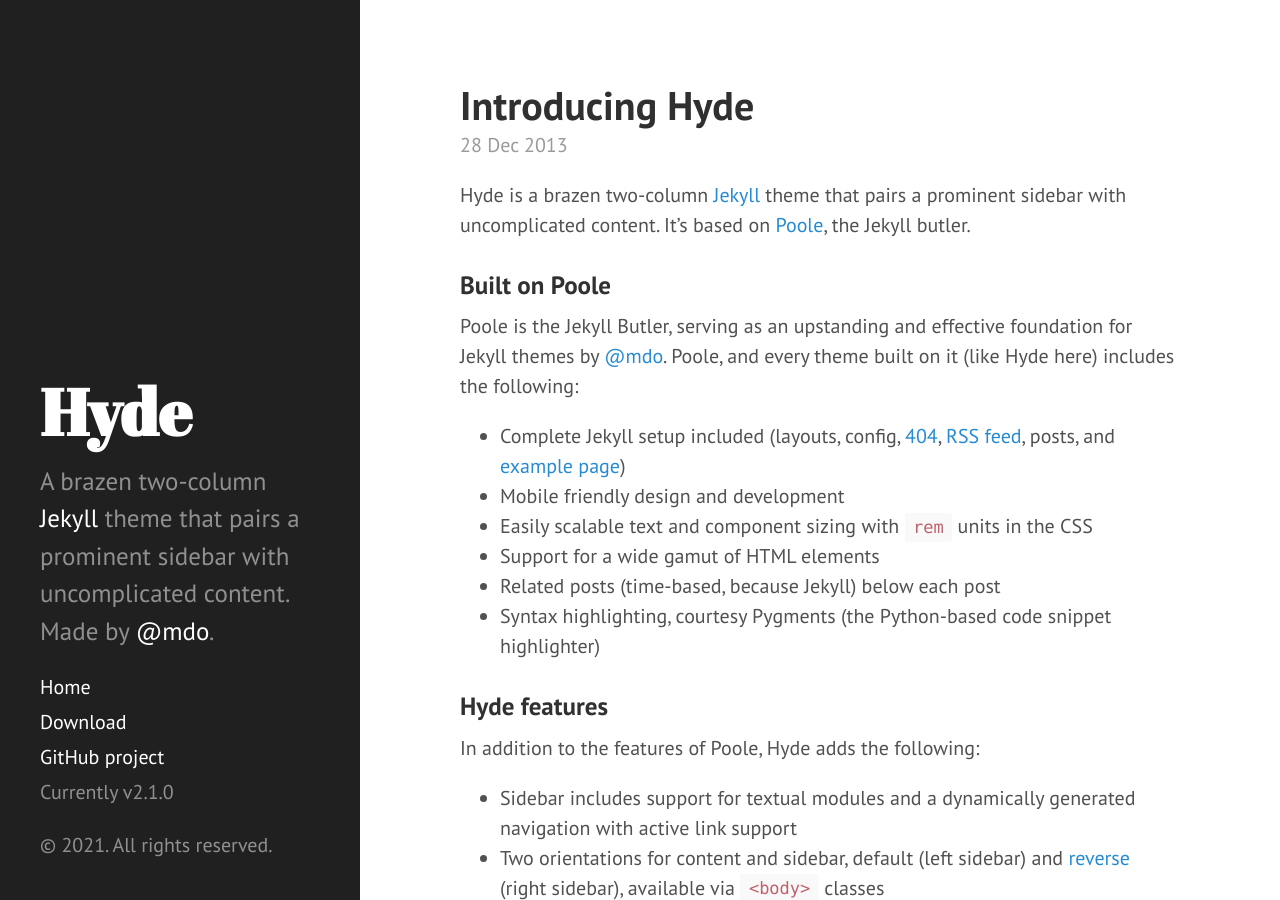
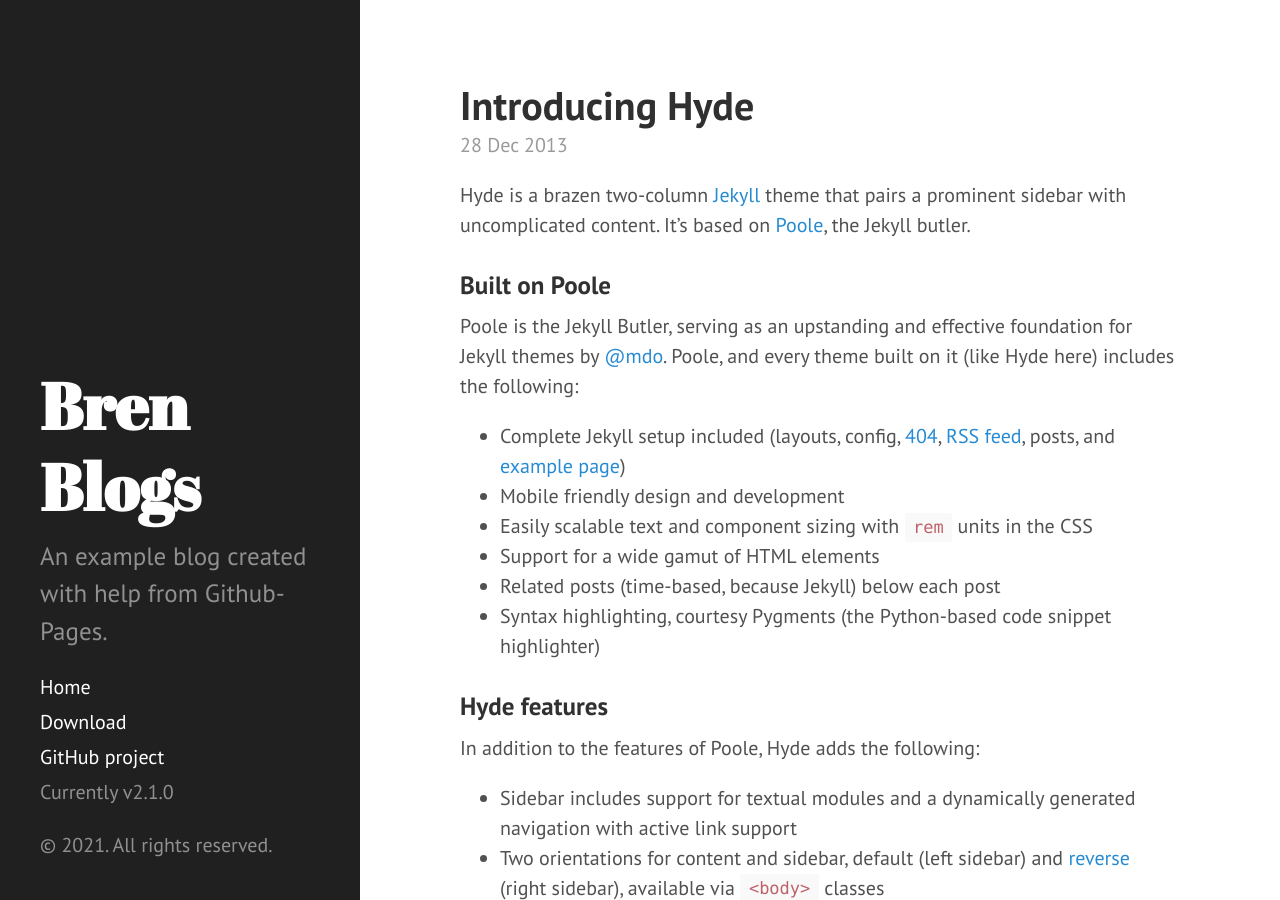
Before and after one commit to brenwrenhawk/brenwrenhawk.github.io, a Jekyll site: the page built from index.html, in a window 1280 px wide and 900 px high. Built offline with Jekyll 4.4.1, drawn with Linux system fonts in a browser that asks for light colours; Markdown is read by kramdown in place of the engine named in the settings; the list of posts is cut into pages by our own code.

Commit message:
Update _config.yml

```diff
--- a/_config.yml
+++ b/_config.yml
@@ -6,9 +6,9 @@ highlighter:      pygments
 permalink:        pretty
 
 # Setup
-title:            Hyde
+title:            Bren Blogs
 tagline:          'A Jekyll theme'
-description:      'A brazen two-column <a href="http://jekyllrb.com" target="_blank">Jekyll</a> theme that pairs a prominent sidebar with uncomplicated content. Made by <a href="https://twitter.com/mdo" target="_blank">@mdo</a>.'
+description:      'An example blog created with help from Github-Pages</a>.'
 url:              http://hyde.getpoole.com
 baseurl:          /
 
```
